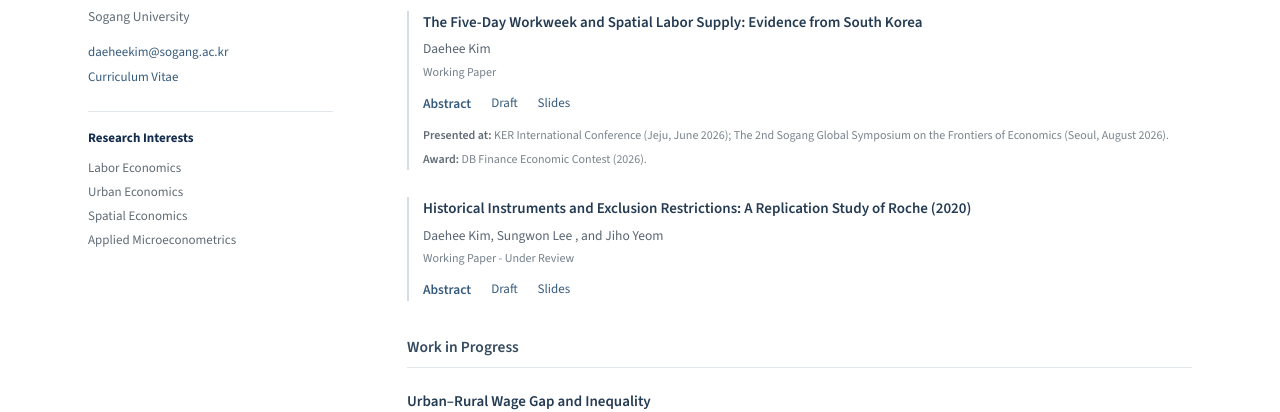
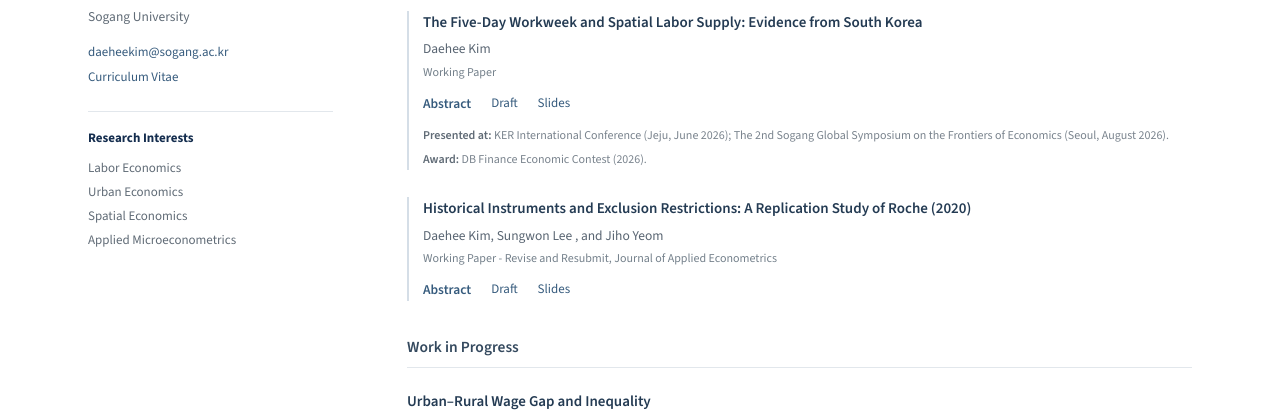
Before and after one commit to daeheekimecon/daeheekimecon.github.io, a plain HTML site: page index.html in a window 1280 px wide. Shown: the part 388-800 px from the top of the page. Drawn offline with nearby package versions, Linux system fonts and the light colour scheme.

Commit message:
Update paper status to 'Revise and Resubmit'

```diff
--- a/index.html
+++ b/index.html
@@ -707,7 +707,7 @@ footer { border-top: 1px solid var(--border); padding: 25px 0 35px; font-size: 1
 
 
         <div class="paper-status">
-            Working Paper - Under Review
+            Working Paper - Revise and Resubmit, Journal of Applied Econometrics
         </div>
 
 
```
